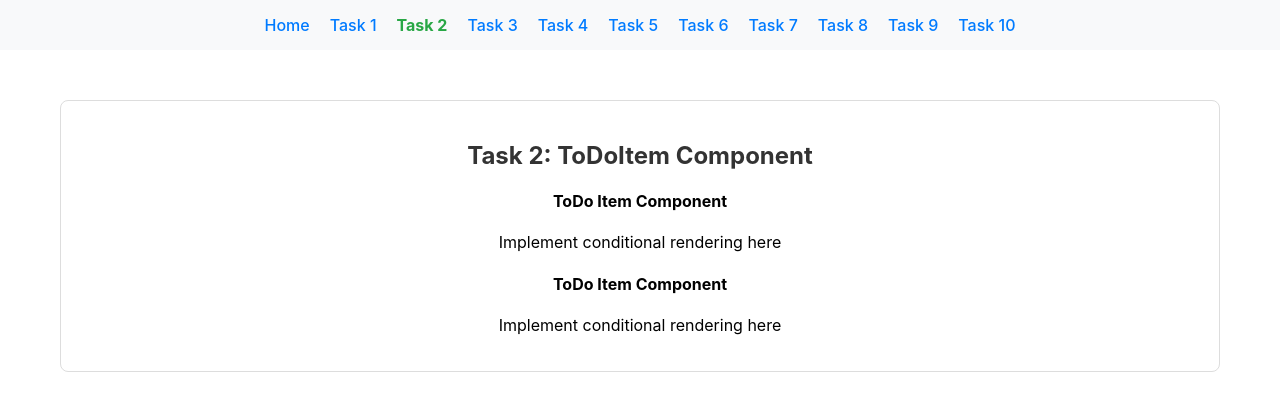
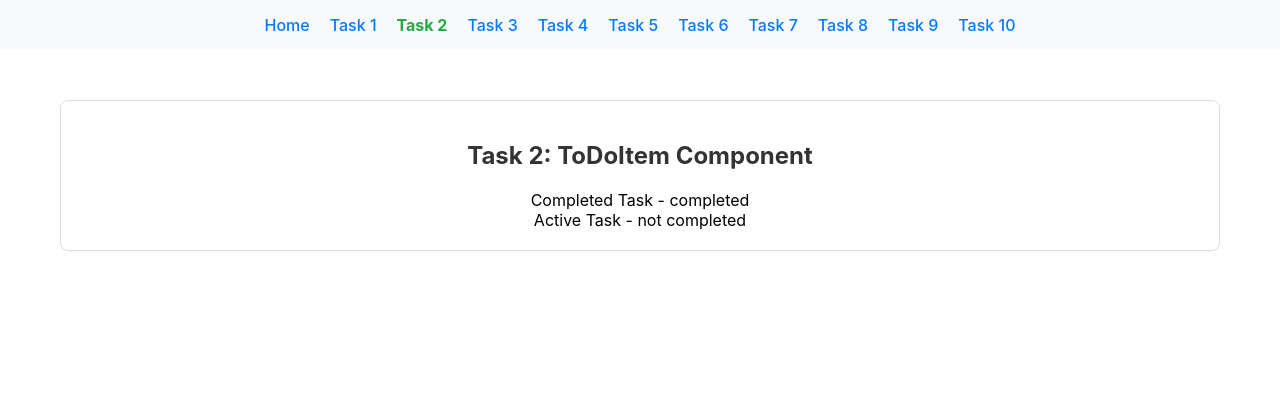
Before and after one commit to DrArzter/node.js-pre-training-course, a React (Create React App) app in the folder React-CSS/react-todo-app/: page /task-02 in a window 1280 px wide. Shown: the top 410 px of the page. Built offline with nearby package versions, Linux system fonts and the light colour scheme.

Commit message:
React-CSS-task-02: implement ToDoItem component

```diff
--- a/React-CSS/react-todo-app/src/solutions/task-02/ToDoItem.tsx
+++ b/React-CSS/react-todo-app/src/solutions/task-02/ToDoItem.tsx
@@ -48,9 +48,7 @@
 
   return (
     <div>
-      {/* TODO: Replace this with your implementation */}
-      <h4>ToDo Item Component</h4>
-      <p>Implement conditional rendering here</p>
+      <span>{todo.title}</span> - <span>{todo.completed ? 'completed' : 'not completed'}</span>
     </div>
   );
 };
```
